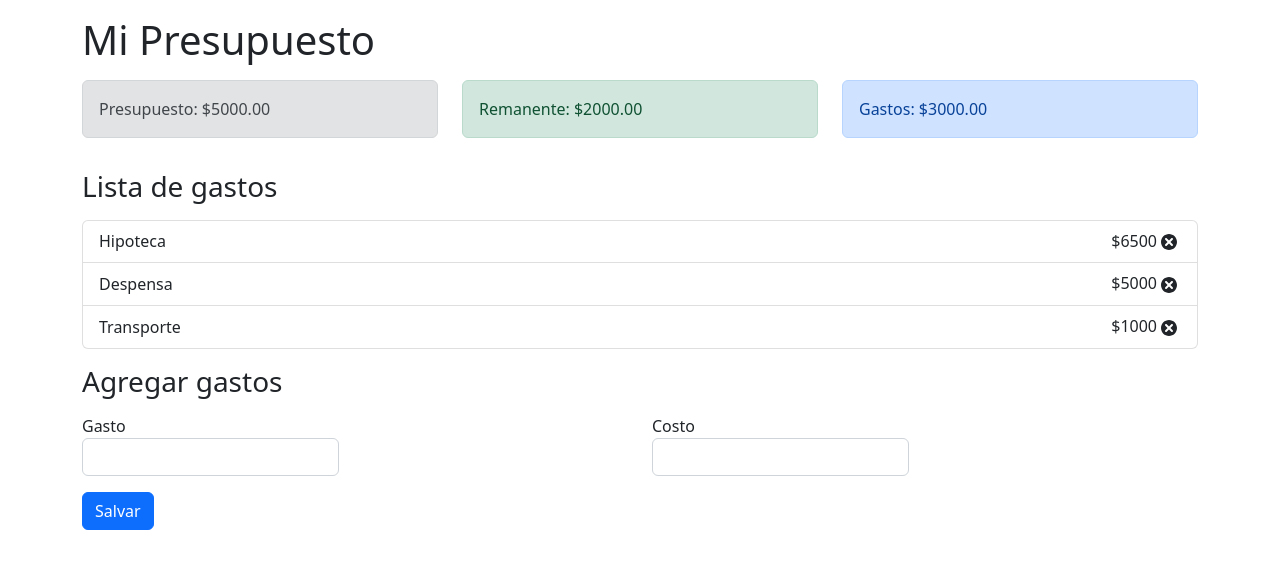
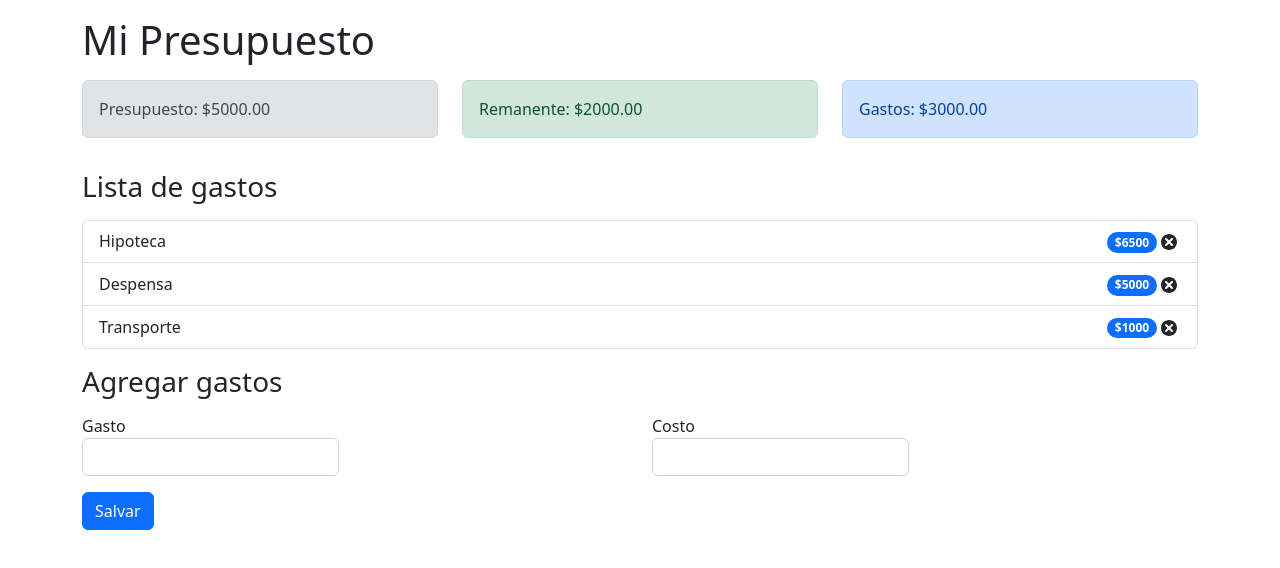
Before and after one commit to rivalcoba/react-bedu-prj, a React (Vite) app: page / in a window 1280 px wide. Shown: the top 568 px of the page. Built offline with nearby package versions, Linux system fonts and the light colour scheme.

Commit message:
🎉 PIll problem solved

```diff
--- a/src/App.jsx
+++ b/src/App.jsx
@@ -1,5 +1,4 @@
 import { React } from 'react';
-import 'bootstrap/dist/css/bootstrap.min.css';
 // Importando los componentes del presupuesto
 import Budget from './components/Budget';
 import Remaining from './components/Remaining';
--- a/src/components/ExpenseItem.jsx
+++ b/src/components/ExpenseItem.jsx
@@ -11,9 +11,10 @@
     <li className="list-group-item d-flex justify-content-between align-items-center">
       {name}
       <div className="">
-        <span className="badge badge-primary badge-pill mr-3">Problem</span>
-        $
-        {cost}
+        <span className="badge rounded-pill bg-primary">
+          $
+          {cost}
+        </span>
         <TiDelete size="1.5em" />
       </div>
     </li>
--- a/src/main.jsx
+++ b/src/main.jsx
@@ -1,6 +1,7 @@
 import React from 'react';
 import ReactDOM from 'react-dom/client';
 import App from './App';
+import 'bootstrap/dist/css/bootstrap.min.css';
 
 ReactDOM.createRoot(document.getElementById('root')).render(
   <React.StrictMode>
```
